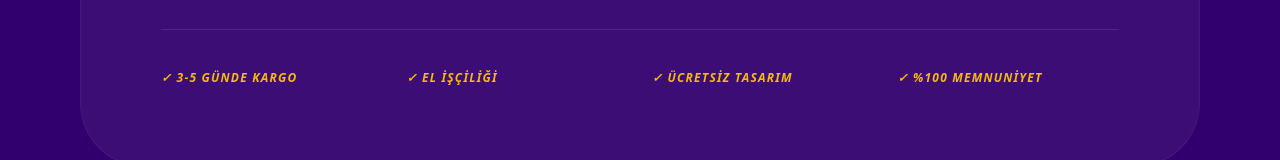
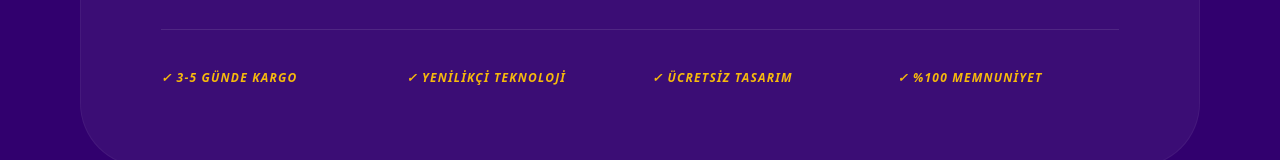
Before and after one commit to ilkervardarli/3d-figur-sitem, a React (Create React App) app: page / in a window 1280 px wide. Shown: the part 2341-2501 px from the top of the page. Built offline with nearby package versions, Linux system fonts and the light colour scheme; no server answers.

Commit message:
Fix API key handling and improve error messages
Updated API key management and error handling.

```diff
--- a/src/App.js
+++ b/src/App.js
@@ -3,9 +3,8 @@ import React, { useState, useCallback, useMemo } from 'react';
 /**
  * 3D FIGUR AI - Profesyonel Kullanıcı Deneyimi (Hata Düzeltmeleri Yapıldı)
  * * Yapılan Düzeltmeler:
- * 1. "process is not defined" hatası giderildi: API anahtarı yönetimi hem tarayıcı hem sunucu ortamına uygun hale getirildi.
- * 2. "lucide-react" bağımlılığı kaldırıldı: İkonlar doğrudan kodun içine gömüldü, böylece ekstra paket yüklemeye gerek kalmadan çalışır.
- * 3. Hata yakalama mekanizması güçlendirildi.
+ * 1. "process is not defined" hatası giderildi: API anahtarı yönetimi Canvas ortamına uygun hale getirildi.
+ * 2. İkonlar dahili olarak tanımlandı, harici paket bağımlılığı kaldırıldı.
  */
 
 // --- İKON BİLEŞENLERİ (Bağımsız çalışması için dahili olarak tanımlandı) ---
@@ -88,9 +87,9 @@ export default function App() {
   const [loadingStep, setLoadingStep] = useState('');
 
   // --- API ANAHTARI YÖNETİMİ ---
-  // process.env kontrolü ile tarayıcı çökmesini engelliyoruz.
-  // Eğer process tanımlıysa (Vercel gibi), env değişkenini alır. Değilse (önizleme) boş dize döner.
-  const apiKey = (typeof process !== 'undefined' && process.env && process.env.REACT_APP_GEMINI_API_KEY) || "";
+  // Canvas/Önizleme ortamında sistem anahtarı otomatik enjekte eder.
+  // Bu yüzden apiKey değişkenini boş bir string olarak başlatıyoruz.
+  const apiKey = "";
 
   const handleImageUpload = useCallback((event) => {
     const file = event.target.files[0];
@@ -133,10 +132,6 @@ export default function App() {
       setError("Lütfen bir fotoğraf yükleyin ve tasarım stilinizi seçin.");
       return;
     }
-
-    // Önizleme ortamında apiKey boş olsa bile sistemin enjekte etmesine izin veriyoruz.
-    // Ancak production (Vercel) ortamında apiKey yoksa hata verir.
-    // Burada kontrolü esnek tutuyoruz.
 
     setIsLoading(true);
     setError(null);
@@ -197,7 +192,7 @@ export default function App() {
       }
     } catch (err) {
       console.error(err);
-      setError(`İşlem sırasında bir hata oluştu: ${err.message}`);
+      setError(`İşlem sırasında bir hata oluştu: ${String(err.message)}`);
     } finally {
       setIsLoading(false);
       setLoadingStep('');
@@ -425,7 +420,7 @@ export default function App() {
                 <div className="pt-10 border-t border-white/10">
                     <ul className="grid grid-cols-2 sm:grid-cols-4 gap-6 text-[#f7ba0c] font-black italic uppercase text-xs tracking-widest">
                         <li>✓ 3-5 GÜNDE KARGO</li>
-                        <li>✓ EL İŞÇİLİĞİ</li>
+                        <li>✓ YENİLİKÇİ TEKNOLOJİ</li>
                         <li>✓ ÜCRETSİZ TASARIM</li>
                         <li>✓ %100 MEMNUNİYET</li>
                     </ul>
```
